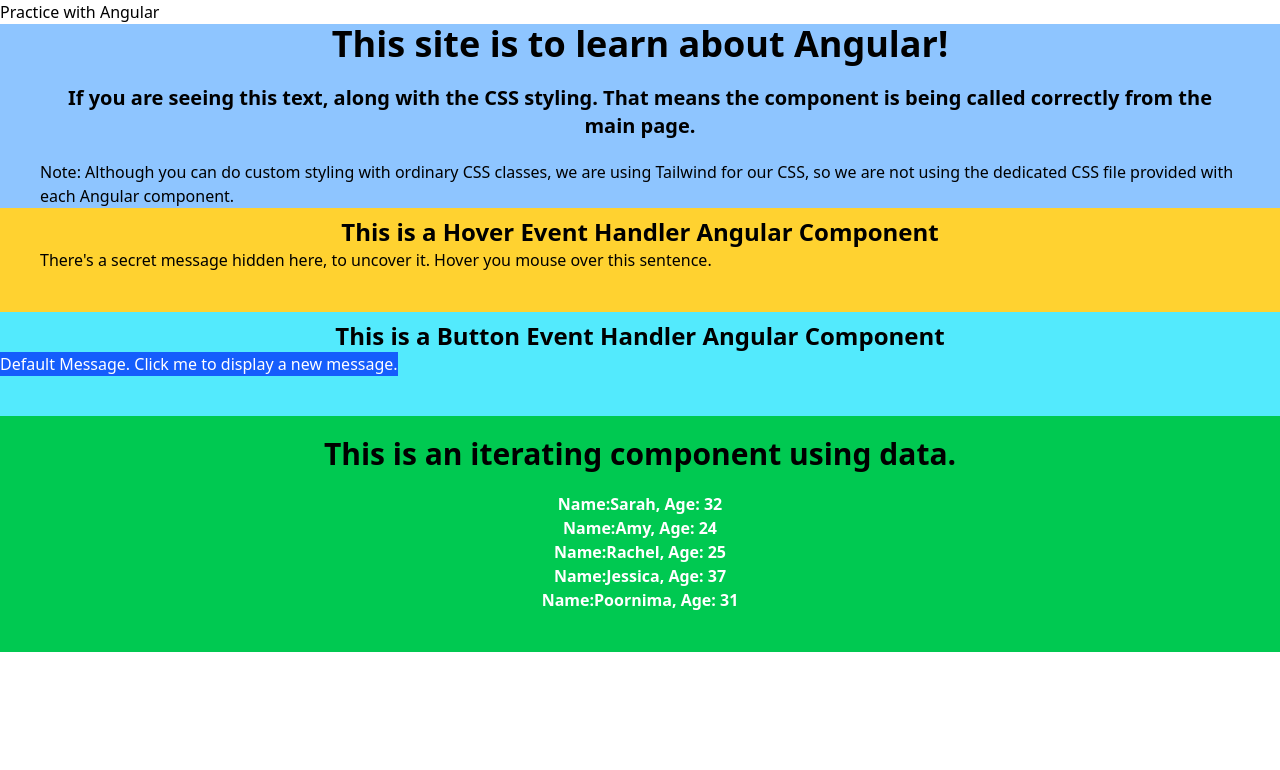
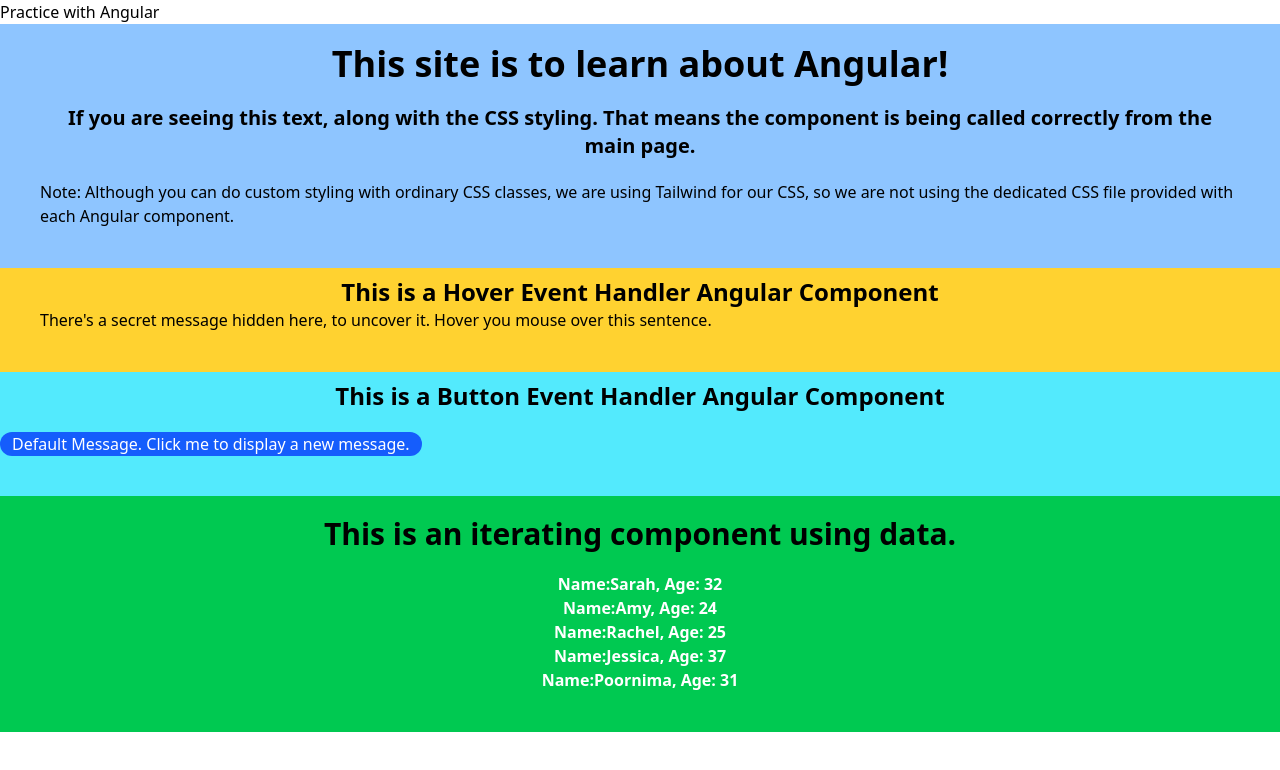
Before and after one commit to loopbutinfinite/angular-practice, an Angular app: page / in a window 1280 px wide. Shown: the top 770 px of the page. Built offline with nearby package versions, Linux system fonts and the light colour scheme.

Commit message:
Adjusted CSS styling

```diff
--- a/src/app/event-handler-button-component/event-handler-button-component.html
+++ b/src/app/event-handler-button-component/event-handler-button-component.html
@@ -1,4 +1,4 @@
 <main class="bg-cyan-300 pb-10">
     <h1 class="font-bold text-2xl pt-2 text-center">This is a Button Event Handler Angular Component</h1>
-    <Button (click)="displayMessageOnClick()" class="bg-blue-600 text-white hover:bg-blue-400">{{message}}</Button>
+    <Button (click)="displayMessageOnClick()" class="bg-blue-600 text-white hover:bg-blue-400 mt-5 rounded-2xl px-3">{{message}}</Button>
 </main>
--- a/src/app/landing-page-component/landing-page-component.html
+++ b/src/app/landing-page-component/landing-page-component.html
@@ -1,9 +1,9 @@
 <main class="bg-blue-300">
-    <h1 class="text-center font-bold text-4xl">This site is to learn about Angular!</h1>
+    <h1 class="text-center font-bold text-4xl pt-5">This site is to learn about Angular!</h1>
     <h3 class="mx-10 my-5 text-center font-bold text-xl">If you are seeing this text, along with the CSS styling. That means the component
         is being called correctly from the
         main page.</h3>
-    <p class="mx-10">Note: Although you can do custom styling with ordinary CSS classes, we are using Tailwind for our
+    <p class="mx-10 pb-10">Note: Although you can do custom styling with ordinary CSS classes, we are using Tailwind for our
         CSS, so we are not
         using the dedicated CSS file provided with each Angular component.</p>
 </main>
```
